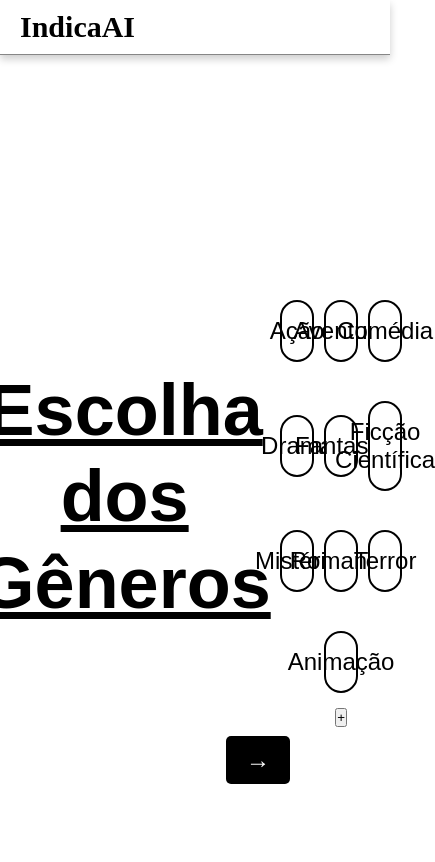
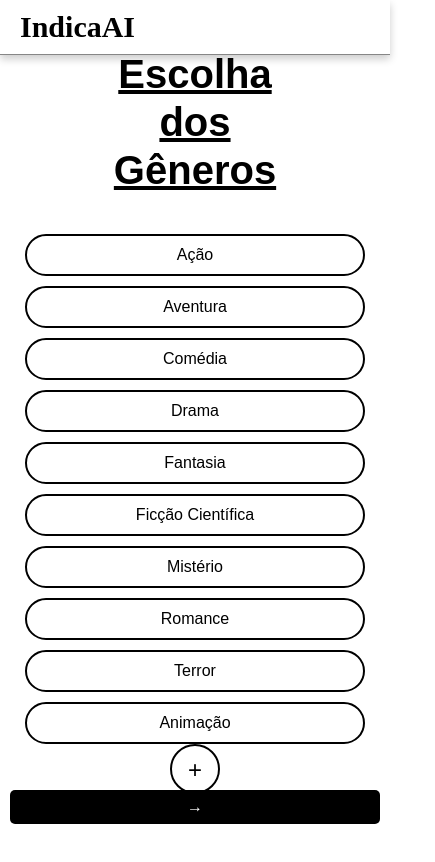
Before and after one commit to Labourguignonn/Desenvolvimento-software, a React (Vite) app in the folder Frontend/app/: page / in a window 390 px wide. Shown: the top 862 px of the page, 435 px wide, since content can reach past the window. Built offline with nearby package versions, Linux system fonts and the light colour scheme.

Commit message:
alterações para resposividade
Falta a página de filtro idade

```diff
--- /dev/null
+++ b/Frontend/app/src/App.css
@@ -0,0 +1,13 @@
+body {
+    margin: 0; /* Remover margens externas */
+    display: flex;
+    justify-content: center; /* Centraliza horizontalmente o conteúdo */
+    align-items: center; /* Centraliza verticalmente o conteúdo */
+    height: 100vh; /* Garante que o body ocupe toda a altura da tela */
+    background-color: white;
+}
+
+* {
+    margin: 0;
+    box-sizing: border-box;
+}
--- a/Frontend/app/src/App.jsx
+++ b/Frontend/app/src/App.jsx
@@ -10,13 +10,13 @@ import Selection from "./pages/selection.jsx";
 import InfoFilmes from "./pages/InfoFilmes.jsx";
 import LastPage from "./pages/LastPage.jsx";
 import FinalDaFila from './pages/finaldafila.jsx';
+import "./App.css"
 import axios from "axios";
 
 const App = () => {
   return (
     <Router>
       <Navbar />
-      <div style={{ paddingTop: "10vh" }}></div>
       <Routes>
         <Route path="/" element={<GenreSelection />} />
         <Route path="/escolha_tempo" element={<TimeSelection />} />
--- a/Frontend/app/src/pages/escolha_tempo.jsx
+++ b/Frontend/app/src/pages/escolha_tempo.jsx
@@ -40,7 +40,7 @@ const TimeSelection = () => {
         </div>
       </div>
 
-      <button className="nav-button-left" onClick={() => navigate('/escolha_generos')}>←</button>
+      <button className="nav-button-left" onClick={() => navigate('/')}>←</button>
       <button className="nav-button-right" onClick={() => navigate('/filtroidade')}>→</button>
     </div>
   );
--- a/Frontend/app/src/styles/InfoFilmes.css
+++ b/Frontend/app/src/styles/InfoFilmes.css
@@ -9,12 +9,13 @@
   width: 100vw;
   max-width: 1200px;
   padding-top: 20px;
+  justify-content: center; /* Centraliza o conteúdo internamente */
 }
 
 /* Estilos para o contêiner das informações do filme */
 .container-info-filme {
   max-width: 600px;
-  height: 60vh;
+  height: 50vh;
   display: flex;
   box-shadow: 0 4px 6px rgba(0, 0, 0, 0.1);
   margin-bottom: 15px; /* Reduzido de 20px para 15px */
--- a/Frontend/app/src/styles/NavBar.css
+++ b/Frontend/app/src/styles/NavBar.css
@@ -13,6 +13,9 @@
     display: flex; /* Torna o container flexível */
     align-items: center; /* Centraliza verticalmente */
     justify-content: space-between; /* Ajusta a posição do conteúdo dentro da barra */
+    left: 0; /* Garante que ocupe toda a largura da tela */
+    right: 0; /* Garante que ocupe toda a largura da tela */
+    margin: 0; /* Remove qualquer margem que possa interferir com o layout */
 }
 
 /* Título do Navbar */
@@ -26,3 +29,15 @@
     overflow: hidden; /* Impede transbordamento do título */
     text-overflow: ellipsis; /* Adiciona "..." se o título for muito longo */
 }
+
+/* Para garantir que o conteúdo abaixo do Navbar não seja afetado */
+#content {
+    padding-top: 60px; /* Garante que o conteúdo não fique escondido atrás do Navbar */
+}
+
+/* Estilo para o Body, sem alterar o comportamento do Navbar */
+body {
+    margin: 0; /* Garante que o body não tenha margens externas */
+    padding: 0; /* Garante que o body não tenha padding adicional */
+    font-family: Arial, sans-serif; /* Definindo a fonte do corpo */
+}
--- a/Frontend/app/src/styles/escolha_generos.css
+++ b/Frontend/app/src/styles/escolha_generos.css
@@ -1,23 +1,19 @@
-/* Remoção de qualquer padding ou margin global */
-* {
-  margin: 0;
-  padding: 0;
-  box-sizing: border-box;
-}
-
+/* Layout Principal */
 .main_container {
   display: flex;
   flex-direction: row;
   justify-content: center; /* Centraliza horizontalmente os filhos */
   align-items: center; /* Centraliza verticalmente os filhos */
-  height: 100vh;
-  width: 100vw; /* Garante que ocupa a largura total */
-  background-color: white;
-  font-family: Arial, sans-serif;
+  height: 100%; /* Garante que ocupe toda a altura do body */
+  width: 100%; /* Garante que ocupe toda a largura da tela */
+  max-width: 1200px; /* Limita a largura máxima */
+  gap: 20px; /* Espaço entre seções */
+  padding: 10px;
   box-sizing: border-box;
-  max-width: 1200px; /* Limita a largura máxima */
+  margin: 0 auto; /* Centraliza o contêiner horizontalmente */
 }
 
+/* Seção Esquerda */
 .left-section_genres {
   display: flex;
   flex-direction: column;
@@ -28,6 +24,7 @@
   position: relative;
 }
 
+/* Seção Direita */
 .right-section-genres {
   display: flex;
   flex-direction: column;
@@ -38,6 +35,7 @@
   position: relative;
 }
 
+/* Título */
 .title_genres {
   display: flex;
   justify-content: center;
@@ -45,8 +43,11 @@
   font-size: 4.5rem;
   line-height: 1.2;
   text-decoration: underline;
+  text-align: center;
+  margin-bottom: 20px;
 }
 
+/* Contêiner de Gêneros */
 .genres-container {
   display: flex;
   flex-wrap: wrap;
@@ -57,6 +58,7 @@
   height: 50%;
 }
 
+/* Botões */
 .genres-container > * {
   flex: 0 0 calc(33.33% - 20px); /* Ajusta para 3 botões por linha */
   max-width: calc(33.33% - 20px);
@@ -86,3 +88,68 @@
 .genre-button:hover {
   background-color: #e0e0e0;
 }
+
+.add-button {
+  padding: 10px;
+  width: 50px;
+  height: 50px;
+  border: 2px solid black;
+  border-radius: 50%;
+  font-size: 1.5rem;
+  background-color: white;
+  cursor: pointer;
+}
+
+.add-button:hover {
+  background-color: #e0e0e0;
+}
+
+/* Responsividade */
+@media (max-width: 1024px) {
+  .main_container {
+    flex-direction: column;
+    align-items: stretch;
+    padding: 20px;
+  }
+
+  .left-section_genres, .right-section-genres {
+    flex: unset;
+    width: 100%;
+  }
+
+  .title_genres {
+    font-size: 3.5rem;
+  }
+
+  .genres-container > * {
+    flex: 0 0 calc(50% - 15px); /* Dois botões por linha */
+    max-width: calc(50% - 15px);
+  }
+}
+
+@media (max-width: 768px) {
+  .title_genres {
+    font-size: 3rem;
+  }
+
+  .genres-container > * {
+    flex: 0 0 calc(100% - 10px); /* Um botão por linha */
+    max-width: calc(100% - 10px);
+  }
+
+  .genre-button {
+    font-size: 1.2rem;
+    padding: 12px;
+  }
+}
+
+@media (max-width: 480px) {
+  .title_genres {
+    font-size: 2.5rem;
+  }
+
+  .genre-button {
+    font-size: 1rem;
+    padding: 10px;
+  }
+}
--- a/Frontend/app/src/styles/escolha_tempo.css
+++ b/Frontend/app/src/styles/escolha_tempo.css
@@ -1,9 +1,4 @@
-* {
-  margin: 0;
-  padding: 0;
-  box-sizing: border-box;
-}
-
+/* Container principal */
 .container-tempo {
   display: flex;
   flex-direction: row;
@@ -12,9 +7,9 @@
   height: 100vh;
   width: 96vw;
   background-color: white;
-  font-family: Arial, sans-serif;
-  box-sizing: border-box;
   max-width: 1200px; /* Limita a largura máxima */
+  margin: 0 auto; /* Centraliza horizontalmente */
+  padding: 5px; /* Reduz o padding geral da página */
 }
 
 /* Seção esquerda (30% da largura do container) */
@@ -23,9 +18,9 @@
   flex-direction: column;
   justify-content: center;
   align-items: center;
-  flex: 1; /* 1 parte da proporção 1:2 */
+  flex: 1;
   height: 100%;
-  position: relative;
+  padding: 5px; /* Reduz o padding da seção esquerda */
 }
 
 /* Título da seção esquerda */
@@ -35,17 +30,20 @@
   font-size: 4.5rem;
   line-height: 1.2;
   text-decoration: underline;
+  text-align: center;
+  margin-bottom: 10px; /* Adiciona um pequeno espaçamento abaixo do título */
 }
 
 /* Seção direita (70% da largura do container) */
 .right-section {
   display: flex;
   flex-direction: column;
-  align-items: center;
+  align-items: center; /* Garante que os itens sejam centralizados */
   justify-content: center;
-  flex: 2; /* 2 partes da proporção 1:2 */
+  flex: 2;
   height: 100%;
   position: relative;
+  padding: 5px; /* Reduz o padding da seção direita */
 }
 
 /* Linha do timeline */
@@ -136,3 +134,58 @@
 .nav-button-left:hover, .nav-button-right:hover {
   background-color: #444;
 }
+
+/* Responsividade para telas menores */
+@media (max-width: 1024px) {
+  .container-tempo {
+    flex-direction: column; /* Muda para coluna em telas menores */
+    width: 100%; /* Faz com que ocupe 100% da largura */
+  }
+
+  .left-section_tempo, .right-section {
+    flex: unset; /* Remove a flexibilidade para que as seções se comportem de forma independente */
+    width: 100%; /* As seções devem ocupar toda a largura disponível */
+  }
+
+  .title {
+    font-size: 3rem; /* Reduz o tamanho da fonte em telas menores */
+  }
+
+  .timeline {
+    max-width: 90%; /* Ajusta a largura da linha do timeline */
+  }
+
+  .nav-button-left, .nav-button-right {
+    bottom: 20px; /* Ajusta a posição dos botões */
+    left: 10px;
+    right: 10px;
+    font-size: 1.2rem; /* Reduz o tamanho da fonte dos botões */
+    padding: 8px 15px; /* Ajusta o padding */
+  }
+}
+
+@media (max-width: 768px) {
+  .title {
+    font-size: 2.5rem; /* Reduz ainda mais o tamanho da fonte */
+  }
+
+  .timeline {
+    max-width: 80%; /* Ajusta a largura do timeline */
+  }
+
+  .nav-button-left, .nav-button-right {
+    font-size: 1.2rem; /* Mantém o tamanho da fonte reduzido */
+    padding: 8px 15px; /* Ajusta o padding */
+  }
+}
+
+@media (max-width: 480px) {
+  .title {
+    font-size: 2rem; /* Reduz o tamanho da fonte para telas muito pequenas */
+  }
+
+  .nav-button-left, .nav-button-right {
+    font-size: 1rem; /* Ajusta o tamanho da fonte dos botões para telas pequenas */
+    padding: 8px 12px; /* Ajusta o padding */
+  }
+}
--- a/Frontend/app/src/styles/stylefiltroidade.css
+++ b/Frontend/app/src/styles/stylefiltroidade.css
@@ -1,5 +1,3 @@
-
-
 .central{
     display: flex;
   flex-direction: row;
```
Also changed, not shown: Frontend/app/src/pages/Filtroidade.jsx (line endings or trailing spaces), 1 other file (tests, documents, lock files or other folders).
